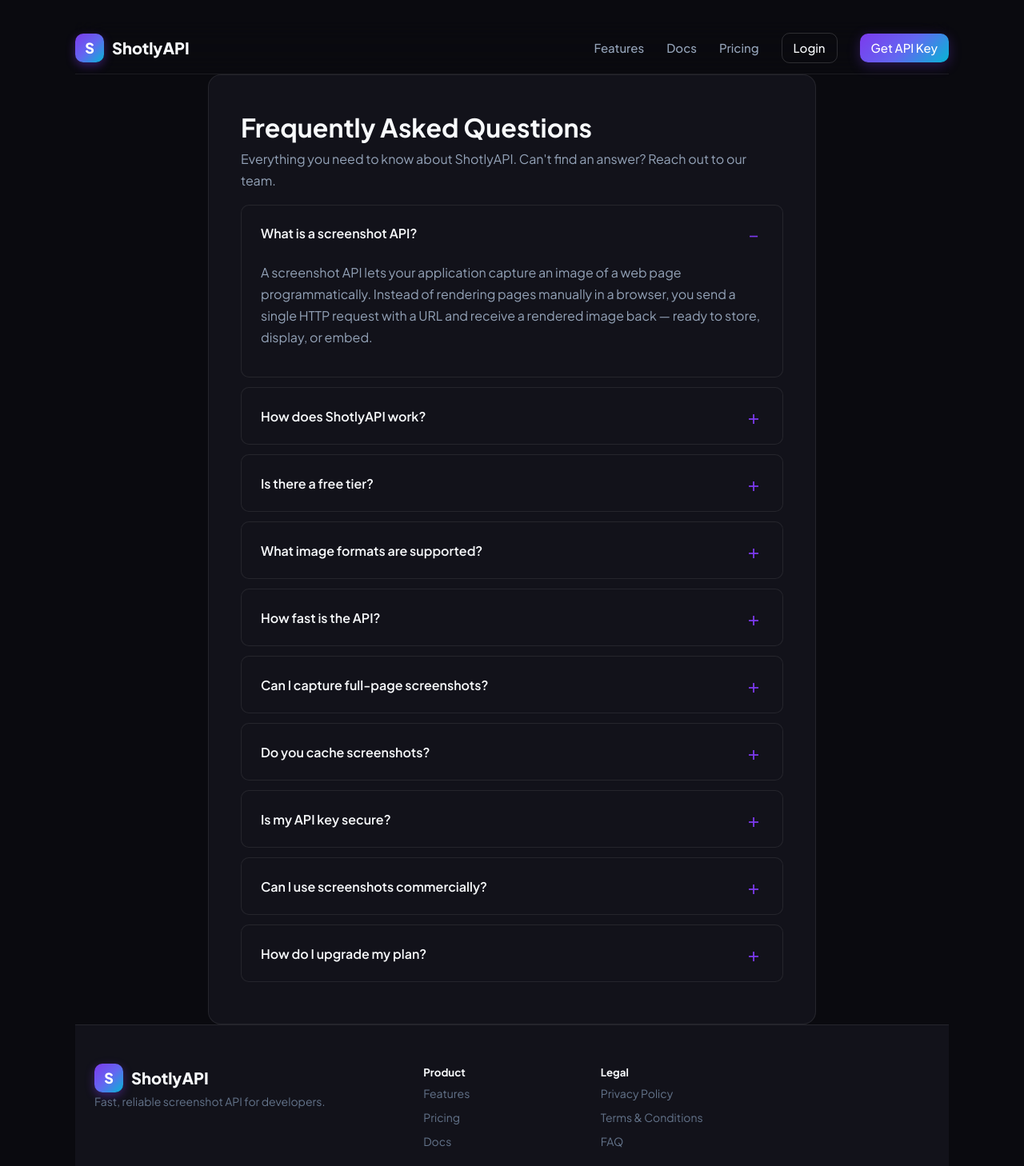
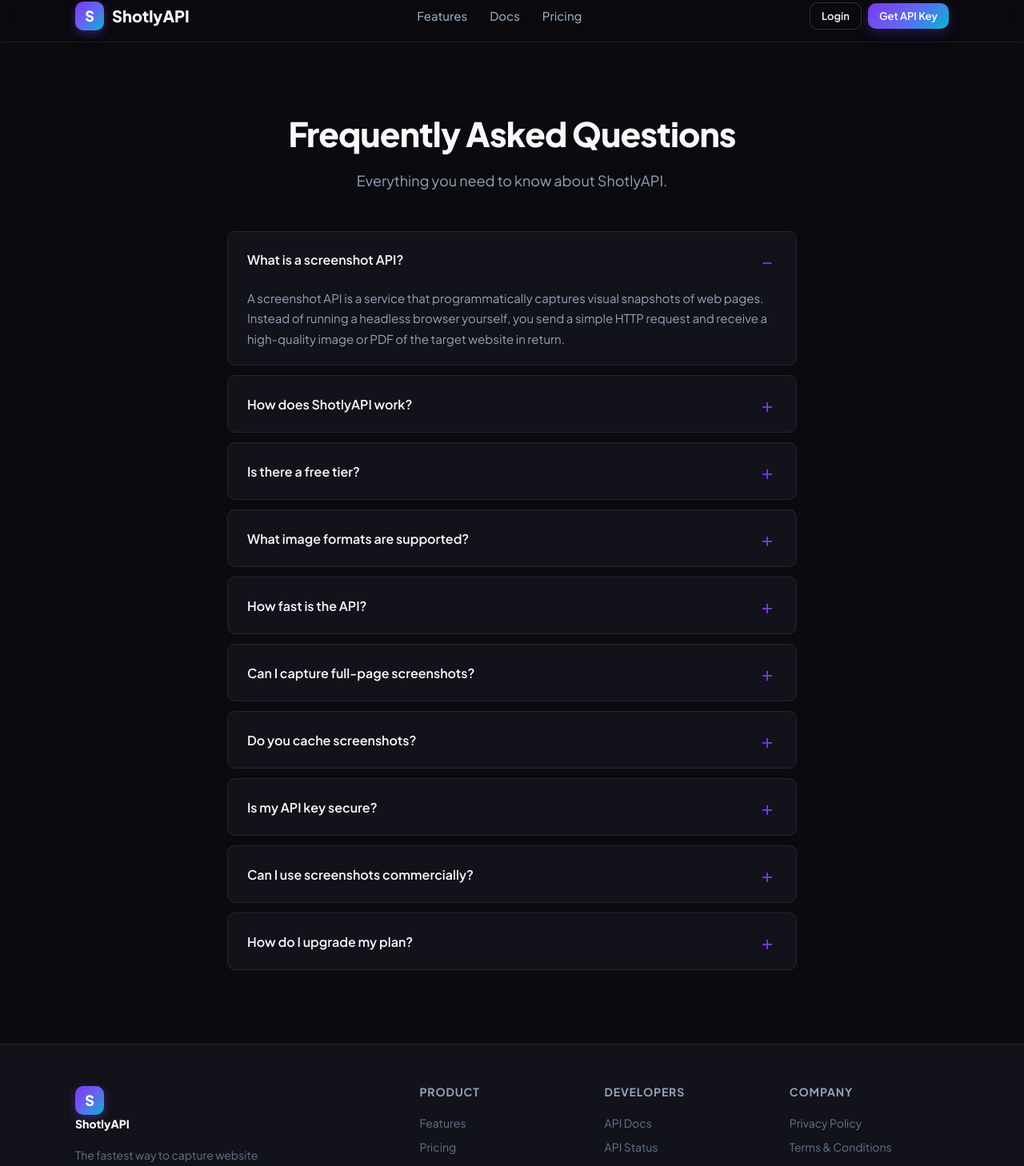
Before and after one commit to MyWorld0007/shotlyapi, a React (Vite) app: page /faq in a window 1280 px wide. Shown: the part 12-1470 px from the top of the page at 80% size. Built offline with nearby package versions, Linux system fonts and the light colour scheme.

Commit message:
Add files via upload

```diff
--- a/src/pages/FAQ.jsx
+++ b/src/pages/FAQ.jsx
@@ -1,92 +1,36 @@
-import { useState } from 'react';
-import { Link } from 'react-router-dom';
-import { useAuth } from '../lib/auth';
+import React, { useState } from 'react'
+import { Link } from 'react-router-dom'
+import { useAuth } from '../lib/auth'
 
-const FAQS = [
-  {
-    q: 'What is a screenshot API?',
-    a: 'A screenshot API lets your application capture an image of a web page programmatically. Instead of rendering pages manually in a browser, you send a single HTTP request with a URL and receive a rendered image back — ready to store, display, or embed.',
-  },
-  {
-    q: 'How does ShotlyAPI work?',
-    a: 'You pass a target URL (plus optional options like viewport size, format, and full-page flag) to our endpoint. We spin up a headless browser at the edge, render the page, capture the screenshot, and return the image bytes or a short-lived URL.',
-  },
-  {
-    q: 'Is there a free tier?',
-    a: 'Yes. The free plan includes 250 screenshots per month with a small watermark and standard rate limits. No credit card is required to sign up — just generate an API key and start testing.',
-  },
-  {
-    q: 'What image formats are supported?',
-    a: 'We support PNG, JPEG, and WebP output. You can set the format using the format query parameter. PNG is best for crisp UI captures, while JPEG and WebP produce smaller files for photography-heavy pages.',
-  },
-  {
-    q: 'How fast is the API?',
-    a: 'A typical screenshot is returned in under 3 seconds, with cached responses served in under 500ms. Cold captures of heavy single-page applications may take longer depending on the target site\'s render time.',
-  },
-  {
-    q: 'Can I capture full-page screenshots?',
-    a: 'Yes. Set the fullPage parameter to true and we will capture the entire scrollable height of the document, not just the viewport. This is useful for archiving long articles or generating PDF-style previews.',
-  },
-  {
-    q: 'Do you cache screenshots?',
-    a: 'We cache rendered screenshots for a configurable duration (default 1 hour on paid plans). Cached responses are served from Cloudflare R2 at the edge for low latency. You can bypass the cache per request using the refresh parameter.',
-  },
-  {
-    q: 'Is my API key secure?',
-    a: 'Your API key is shown only once at creation and is stored as a hashed value. Always keep it server-side — never expose it in client-side code or public repositories. If a key is leaked, you can rotate it instantly from the dashboard.',
-  },
-  {
-    q: 'Can I use screenshots commercially?',
-    a: 'Yes. Screenshots you generate are yours to use, including in commercial products, provided you have the right to capture the underlying content. ShotlyAPI does not claim ownership over the images your requests produce.',
-  },
-  {
-    q: 'How do I upgrade my plan?',
-    a: 'Open the Billing section of your dashboard and choose a higher tier. The upgrade is prorated immediately through Razorpay and your new quota and rate limits apply right away. Downgrades take effect at the next renewal.',
-  },
-];
-
-function FaqItem({ item, isOpen, onToggle }) {
-  return (
-    <div className="faq-item">
-      <button
-        className="faq-question"
-        onClick={onToggle}
-        aria-expanded={isOpen}
-        type="button"
-      >
-        <span>{item.q}</span>
-        <span className="faq-toggle">{isOpen ? '\u2013' : '+'}</span>
-      </button>
-      {isOpen && (
-        <div className="faq-answer">
-          <p>{item.a}</p>
-        </div>
-      )}
-    </div>
-  );
-}
+const faqs = [
+  { q: 'What is a screenshot API?', a: 'A screenshot API is a service that programmatically captures visual snapshots of web pages. Instead of running a headless browser yourself, you send a simple HTTP request and receive a high-quality image or PDF of the target website in return.' },
+  { q: 'How does ShotlyAPI work?', a: 'You send a GET request to our API endpoint with the target URL and your API key. Our rendering engine loads the page in a real Chromium browser, captures the screenshot, and returns the image within seconds. Repeat requests are served instantly from R2 cache.' },
+  { q: 'Is there a free tier?', a: 'Yes. Our free tier includes 50 screenshots per month at no cost, with no credit card required. It is perfect for testing, personal projects, and small-scale usage. You can upgrade to a paid plan anytime for higher limits.' },
+  { q: 'What image formats are supported?', a: 'ShotlyAPI supports PNG, JPEG, and WEBP image formats, plus PDF document export. You can specify the desired format via the format query parameter in your API request.' },
+  { q: 'How fast is the API?', a: 'Our average response time is under 3 seconds for fresh captures. Cached screenshots return in under 500ms. Our global edge network ensures low latency regardless of your geographic location.' },
+  { q: 'Can I capture full-page screenshots?', a: 'Yes! ShotlyAPI captures the entire scrollable page, not just the visible viewport. This is perfect for archiving long articles, landing pages, and documentation sites.' },
+  { q: 'Do you cache screenshots?', a: 'Yes. We cache screenshots in Cloudflare R2 storage. When you request a screenshot of a URL that has been recently captured, we serve it instantly from cache — typically in under 500ms.' },
+  { q: 'Is my API key secure?', a: 'Your API key is unique to your account and should be kept secret. All API requests are made over HTTPS. We never log or expose your API key. If your key is compromised, you can regenerate it from your dashboard.' },
+  { q: 'Can I use screenshots commercially?', a: 'Absolutely. ShotlyAPI is designed for commercial use. All paid plans include a commercial license. You are responsible for ensuring you have the right to capture and use screenshots of third-party websites.' },
+  { q: 'How do I upgrade my plan?', a: 'Log in to your dashboard, go to the Billing page, and select the plan you want to upgrade to. Payment is processed securely through Razorpay. Your new limits take effect immediately after payment.' },
+]
 
 export default function FAQ() {
-  const { user } = useAuth();
-  const [openIndex, setOpenIndex] = useState(0);
-
-  const toggle = (i) => setOpenIndex(openIndex === i ? -1 : i);
+  const { user } = useAuth()
+  const [openIndex, setOpenIndex] = useState(0)
 
   return (
-    <div className="docs-page">
-      <nav className="nav">
-        <div className="nav-inner">
-          <Link to="/" className="logo">
-            <span className="logo-mark">S</span>
-            ShotlyAPI
-          </Link>
+    <div>
+      <nav>
+        <div className="nav-inner container">
+          <Link to="/" className="logo"><span className="logo-mark">S</span>ShotlyAPI</Link>
           <div className="nav-links">
-            <Link to="/features">Features</Link>
-            <Link to="/docs">Docs</Link>
-            <Link to="/pricing">Pricing</Link>
-            {user ? (
-              <Link to="/dashboard" className="btn btn-primary btn-sm">Dashboard</Link>
-            ) : (
+            <Link to="/" style={{ color: 'var(--text-dim)', fontSize: '15px', fontWeight: 500, textDecoration: 'none' }}>Features</Link>
+            <Link to="/docs" style={{ color: 'var(--text-dim)', fontSize: '15px', fontWeight: 500, textDecoration: 'none' }}>Docs</Link>
+            <Link to="/" style={{ color: 'var(--text-dim)', fontSize: '15px', fontWeight: 500, textDecoration: 'none' }}>Pricing</Link>
+          </div>
+          <div className="nav-actions">
+            {user ? <Link to="/dashboard" className="btn btn-primary btn-sm">Dashboard</Link> : (
               <>
                 <Link to="/login" className="btn btn-outline btn-sm">Login</Link>
                 <Link to="/signup" className="btn btn-primary btn-sm">Get API Key</Link>
@@ -96,52 +40,49 @@ export default function FAQ() {
         </div>
       </nav>
 
-      <div className="container">
-        <div className="docs-content" style={{ maxWidth: '760px', margin: '0 auto' }}>
-          <h1>Frequently Asked Questions</h1>
-          <p>Everything you need to know about ShotlyAPI. Can't find an answer? Reach out to our team.</p>
-
-          <div className="faq-list">
-            {FAQS.map((item, i) => (
-              <FaqItem
-                key={i}
-                item={item}
-                isOpen={openIndex === i}
-                onToggle={() => toggle(i)}
-              />
-            ))}
-          </div>
+      <div style={{ padding: '80px 24px', maxWidth: '760px', margin: '0 auto' }}>
+        <h2 className="section-title">Frequently Asked Questions</h2>
+        <p className="section-sub">Everything you need to know about ShotlyAPI.</p>
+        <div className="faq-list" style={{ marginTop: '32px' }}>
+          {faqs.map((item, index) => (
+            <div className="faq-item" key={item.q}>
+              <button className="faq-question" onClick={() => setOpenIndex(openIndex === index ? -1 : index)} type="button">
+                {item.q}
+                <span className="faq-toggle">{openIndex === index ? '\u2212' : '+'}</span>
+              </button>
+              {openIndex === index && <div className="faq-answer">{item.a}</div>}
+            </div>
+          ))}
         </div>
       </div>
 
-      <footer className="footer">
+      <footer>
         <div className="container">
           <div className="footer-grid">
             <div className="footer-col">
-              <div className="logo">
-                <span className="logo-mark">S</span>
-                ShotlyAPI
-              </div>
-              <p>Fast, reliable screenshot API for developers.</p>
+              <Link to="/" className="logo" style={{ marginBottom: '12px' }}><span className="logo-mark">S</span>ShotlyAPI</Link>
+              <p>The fastest way to capture website screenshots and PDFs via API.</p>
             </div>
             <div className="footer-col">
-              <h5>Product</h5>
-              <Link to="/features">Features</Link>
-              <Link to="/pricing">Pricing</Link>
-              <Link to="/docs">Docs</Link>
+              <h4>Product</h4>
+              <Link to="/" style={{ display: 'block', color: 'var(--text-mute)', fontSize: '14px', padding: '4px 0', textDecoration: 'none' }}>Features</Link>
+              <Link to="/" style={{ display: 'block', color: 'var(--text-mute)', fontSize: '14px', padding: '4px 0', textDecoration: 'none' }}>Pricing</Link>
+              <Link to="/faq" style={{ display: 'block', color: 'var(--text-mute)', fontSize: '14px', padding: '4px 0', textDecoration: 'none' }}>FAQ</Link>
             </div>
             <div className="footer-col">
-              <h5>Legal</h5>
-              <Link to="/privacy">Privacy Policy</Link>
-              <Link to="/terms">Terms & Conditions</Link>
-              <Link to="/faq">FAQ</Link>
+              <h4>Developers</h4>
+              <Link to="/docs" style={{ display: 'block', color: 'var(--text-mute)', fontSize: '14px', padding: '4px 0', textDecoration: 'none' }}>API Docs</Link>
+              <a href="https://api.shotlyapi.in/health" style={{ display: 'block', color: 'var(--text-mute)', fontSize: '14px', padding: '4px 0', textDecoration: 'none' }}>API Status</a>
+            </div>
+            <div className="footer-col">
+              <h4>Company</h4>
+              <Link to="/privacy" style={{ display: 'block', color: 'var(--text-mute)', fontSize: '14px', padding: '4px 0', textDecoration: 'none' }}>Privacy Policy</Link>
+              <Link to="/terms" style={{ display: 'block', color: 'var(--text-mute)', fontSize: '14px', padding: '4px 0', textDecoration: 'none' }}>Terms &amp; Conditions</Link>
             </div>
           </div>
-          <div className="footer-bottom">
-            <p>&copy; {new Date().getFullYear()} ShotlyAPI. All rights reserved.</p>
-          </div>
+          <div className="footer-bottom"><p>{'\u00A9'} 2026 ShotlyAPI. Built with Cloudflare Workers, D1, and R2.</p></div>
         </div>
       </footer>
     </div>
-  );
+  )
 }
```
